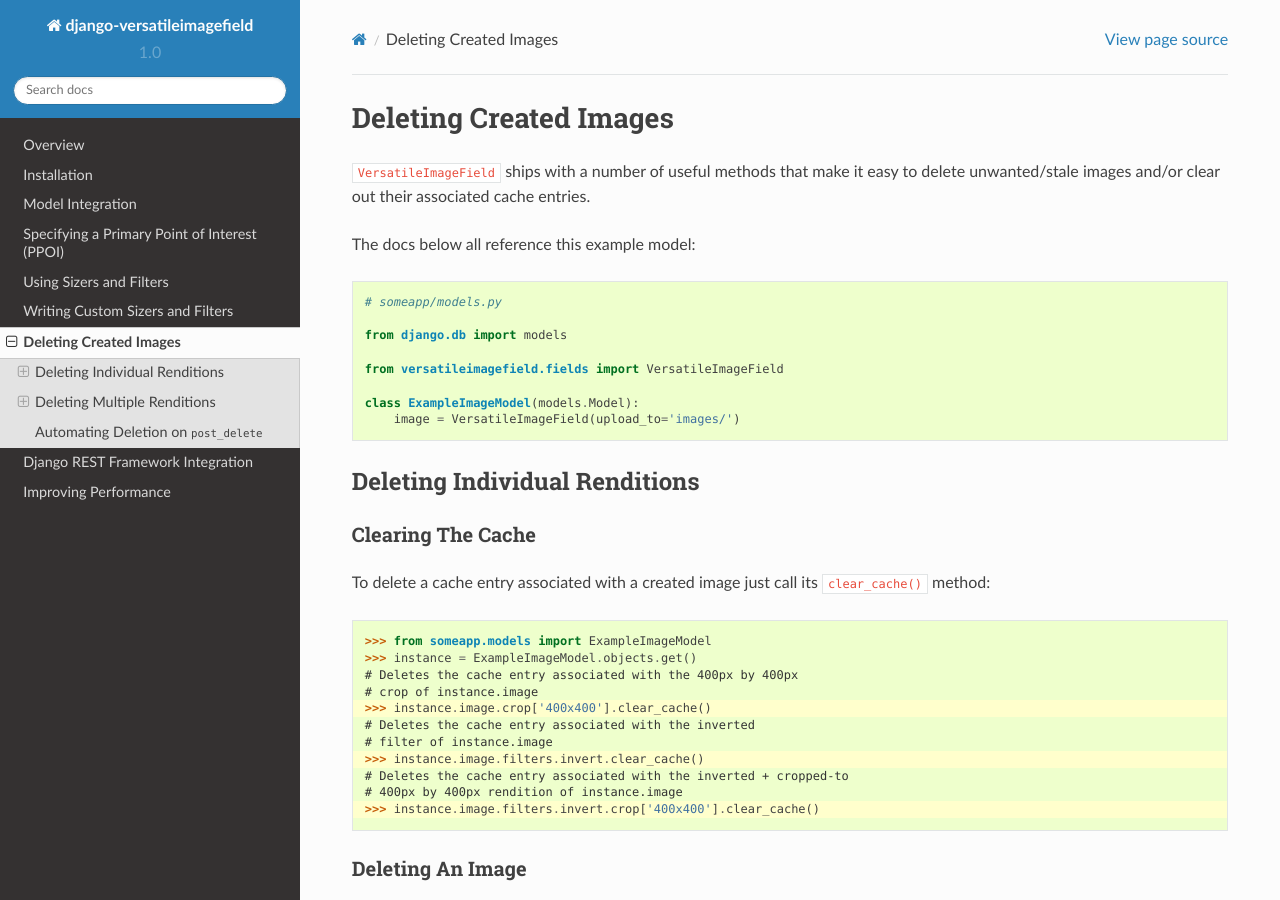
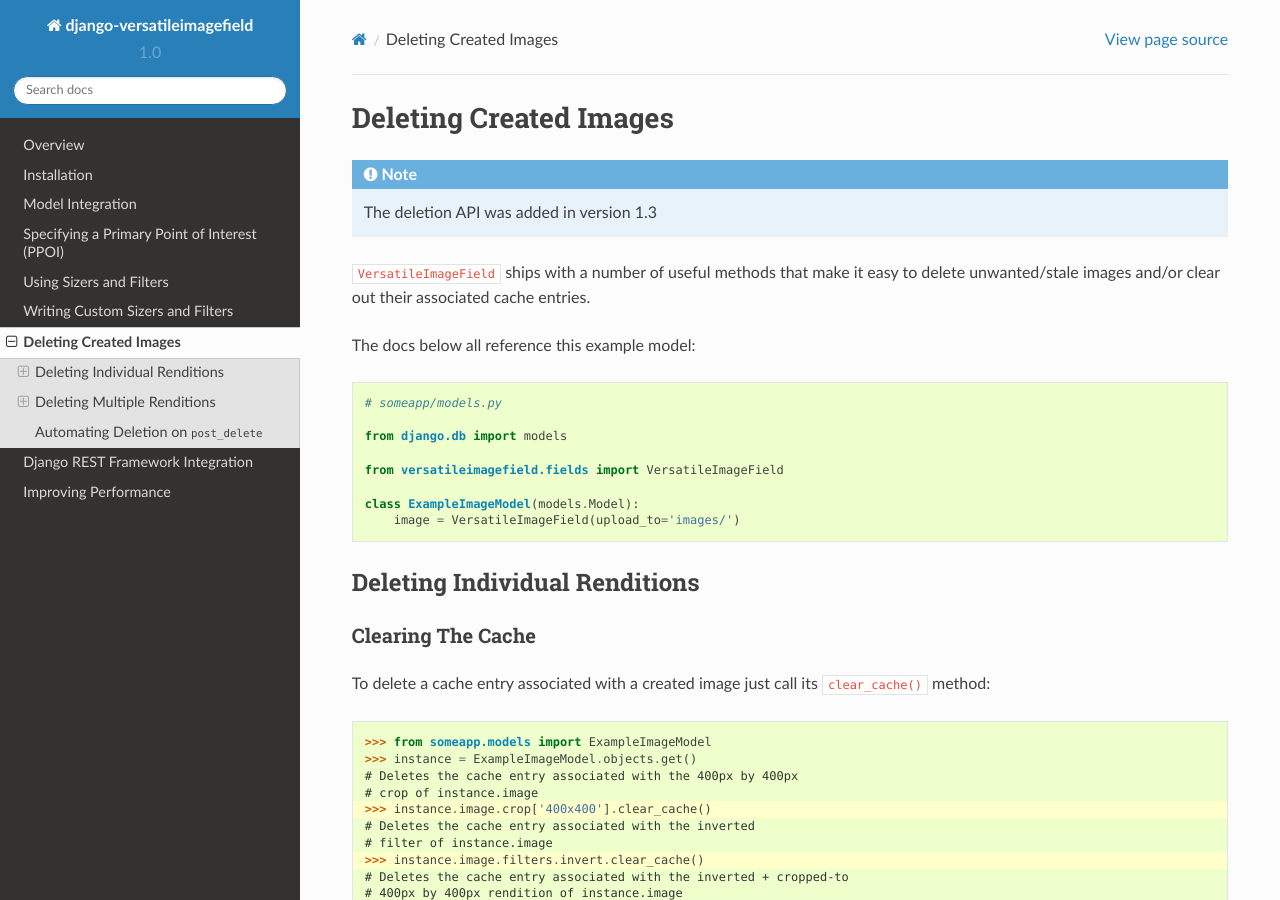
Before and after one commit to respondcreate/django-versatileimagefield, a Sphinx documentation site: the page built from docs/deleting_created_images.rst, in a window 1280 px wide and 900 px high. Built offline with Sphinx 7.4.7 and the Read the Docs theme 2.0.0, drawn with Linux system fonts in a browser that asks for light colours.

Commit message:
Adding version introduction note to deletion docs
Closes #41

```diff
--- a/docs/deleting_created_images.rst
+++ b/docs/deleting_created_images.rst
@@ -1,5 +1,7 @@
 Deleting Created Images
 =======================
+
+.. note:: The deletion API was added in version 1.3
 
 ``VersatileImageField`` ships with a number of useful methods that make it easy to delete unwanted/stale images and/or clear out their associated cache entries.
 
```
